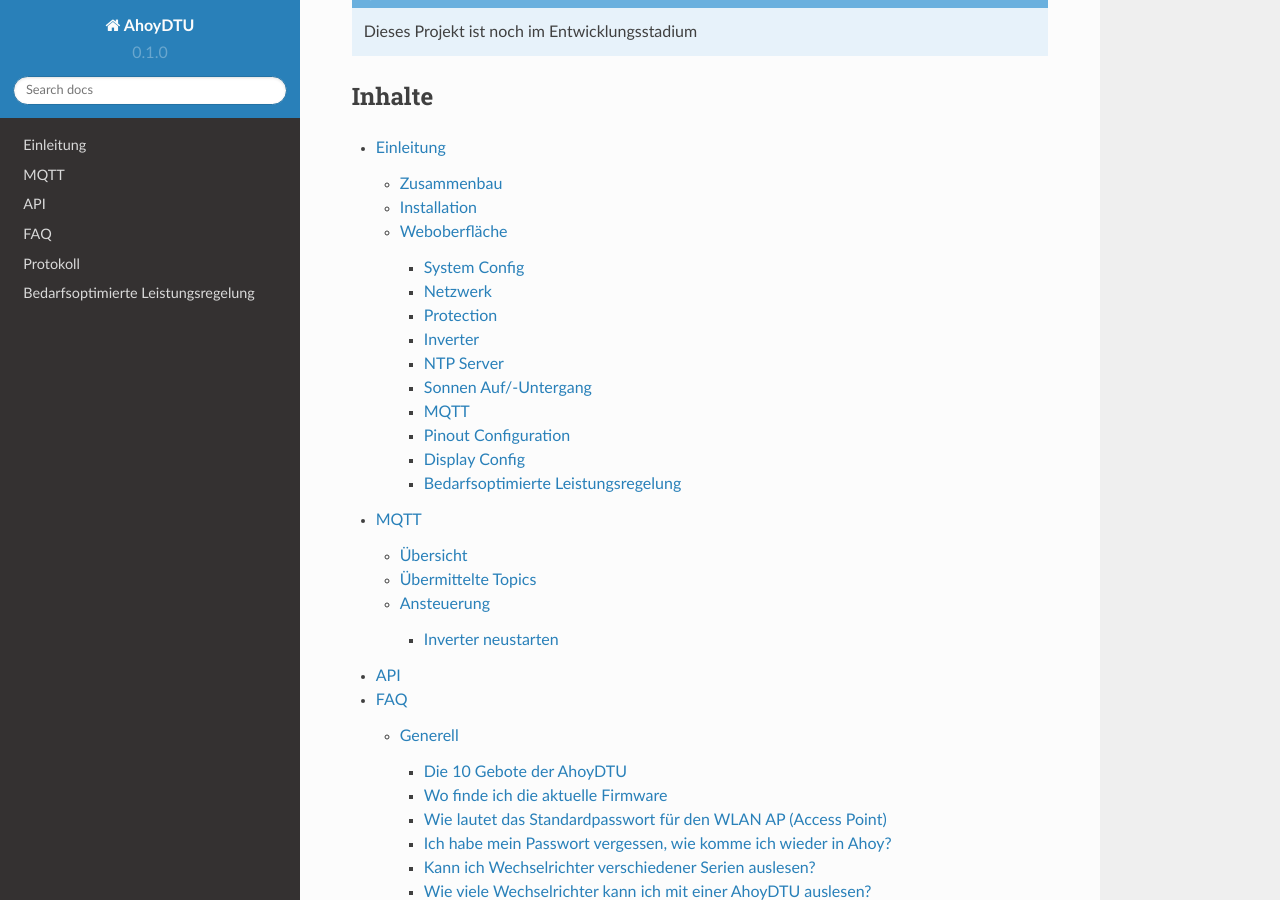
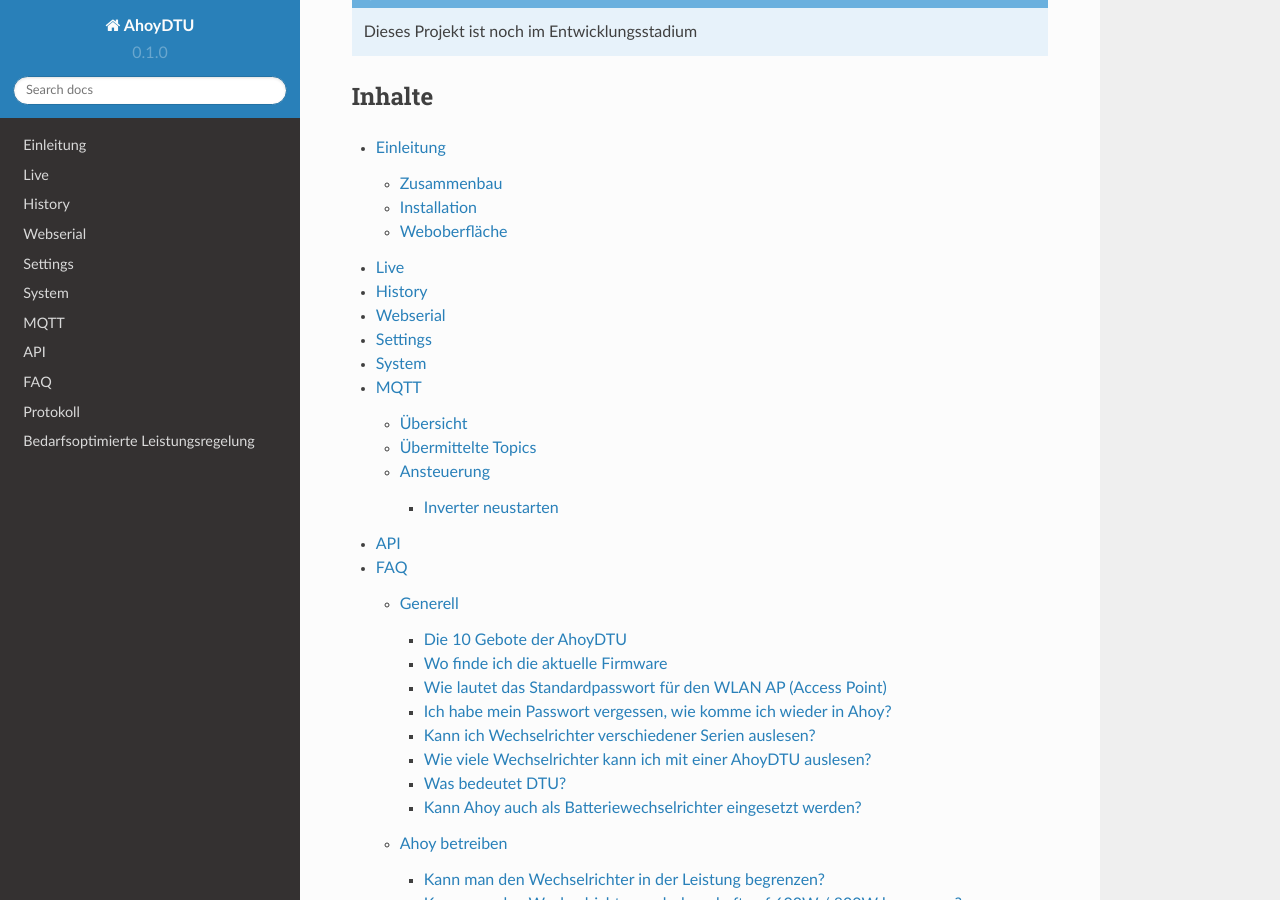
Before and after one commit to lumapu/ahoy_docs, a Sphinx documentation site: the page built from docs/source/index.rst, in a window 1280 px wide and 900 px high, scrolled down 445 px. Built offline with Sphinx 7.4.7 and the Read the Docs theme 2.0.0, drawn with Linux system fonts in a browser that asks for light colours.

Commit message:
Update usage.rst

```diff
--- a/docs/source/usage.rst
+++ b/docs/source/usage.rst
@@ -13,6 +13,19 @@
 Weboberfläche
 -------------
 Was bedeutet was?
+
+
+Live
+=================
+
+History
+=================
+
+Webserial
+=================
+
+Settings
+=================
 
 System Config
 *************
@@ -43,3 +56,6 @@
 
 Bedarfsoptimierte Leistungsregelung
 ************************************
+
+System
+=================
```
